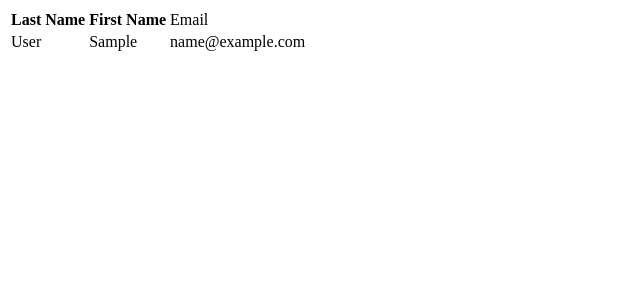
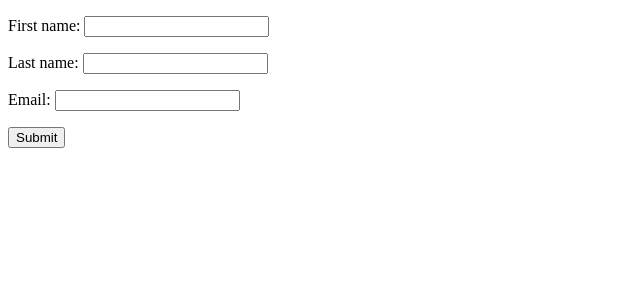
Before and after one commit to ajw725/django-playground, a Django app: page /second_app/users in a window 1280 px wide. Shown: the top 300 px of the page, without its empty margins (0-640 px from the left). Run offline with Django 3.2, Linux system fonts and the light colour scheme; tables that the repository leaves empty hold one stand-in row (values such as "Sample post").

Commit message:
create user form

```diff
--- /dev/null
+++ b/second_app/forms.py
@@ -0,0 +1,8 @@
+from django import forms
+from second_app.models import User
+
+
+class UserForm(forms.ModelForm):
+    class Meta:
+        model = User
+        fields = '__all__'
--- a/second_app/views.py
+++ b/second_app/views.py
@@ -1,6 +1,7 @@
 from django.shortcuts import render
 from django.http import HttpResponse
 from second_app.models import AccessRecord, User
+from . import forms
 
 
 def index(request):
@@ -10,8 +11,16 @@ def index(request):
 
 
 def users(request):
-    users = User.objects.order_by('last_name', 'first_name')
-    ctx = {'users': users}
+    form = forms.UserForm
+
+    if request.method == 'POST':
+        form = forms.UserForm(request.POST)
+        if form.is_valid():
+            form.save(commit=True)
+            print('User created!')
+            return index(request)
+
+    ctx = {'form': form}
     return render(request, 'second_app/users.html', context=ctx)
 
 
--- a/templates/second_app/users.html
+++ b/templates/second_app/users.html
@@ -5,28 +5,10 @@
   <title>Users</title>
 </head>
 <body>
-  {% if users %}
-    <table>
-      <thead>
-        <tr>
-          <th>Last Name</th>
-          <th>First Name</th>
-          <td>Email</td>
-        </tr>
-      </thead>
-
-      <tbody>
-        {% for user in users %}
-          <tr>
-            <td>{{ user.last_name }}</td>
-            <td>{{ user.first_name }}</td>
-            <td>{{ user.email }}</td>
-          </tr>
-        {% endfor %}
-      </tbody>
-    </table>
-  {% else %}
-    <p>No users found.</p>
-  {% endif %}
+  <form method="post">
+    {% csrf_token %}
+    {{form.as_p}}
+    <button type="submit" class="btn btn-primary">Submit</button>
+  </form>
 </body>
 </html>
```
